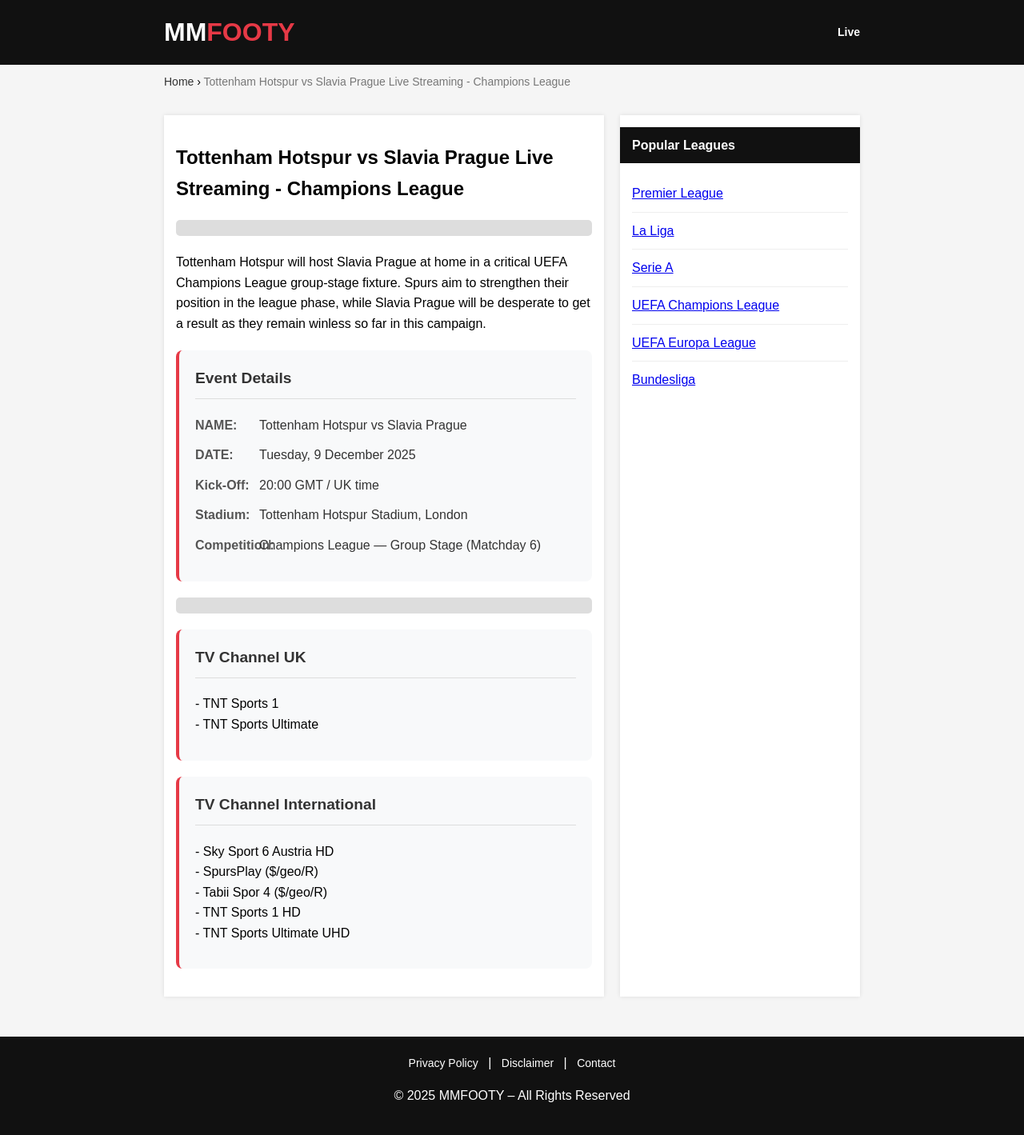
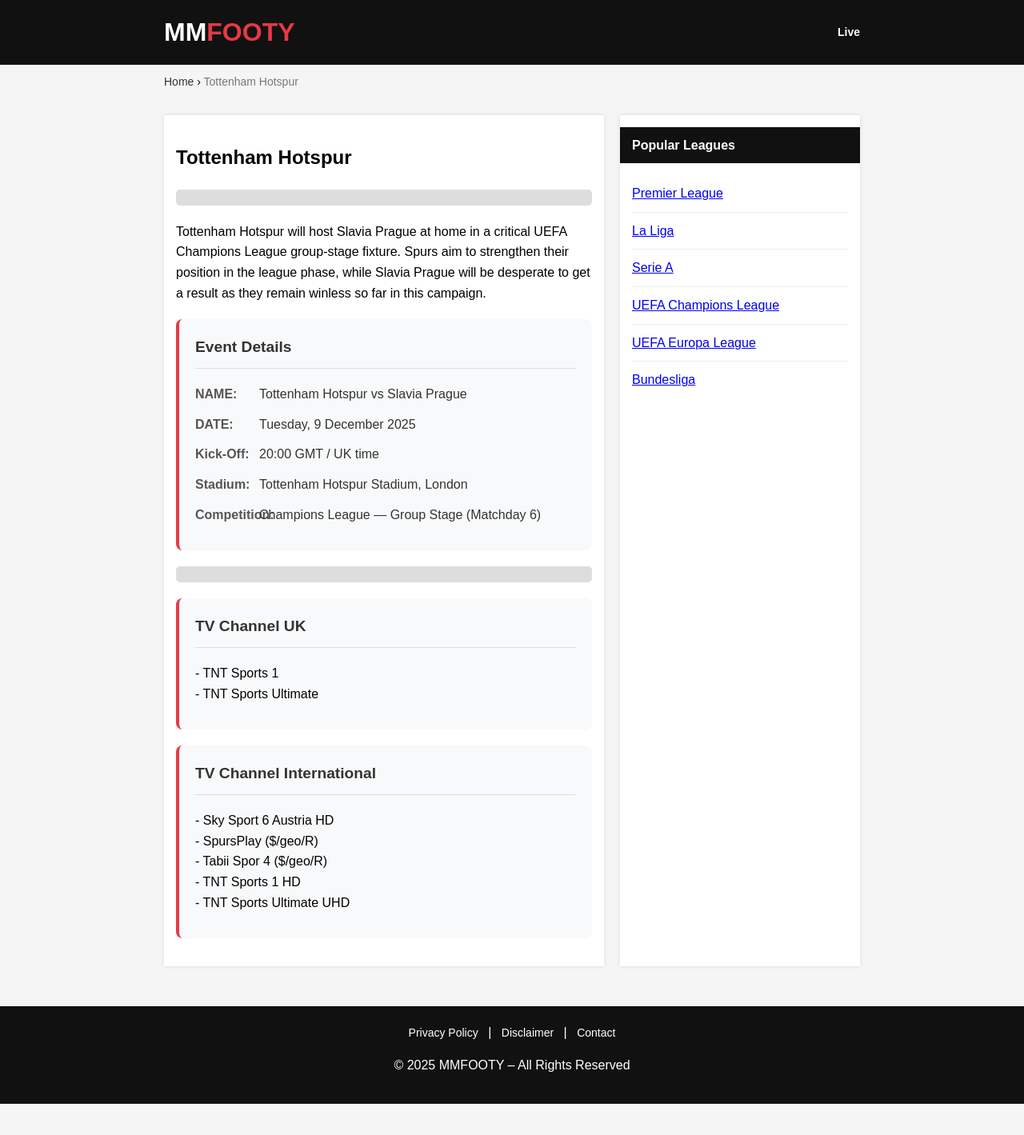
Before and after one commit to mozwav/blog1, a Jekyll site: the page built from _posts/2025-01-01-ztottenham.md, in a window 1280 px wide. Shown: the whole page at 80% size. Built offline with Jekyll 4.4.1, drawn with Linux system fonts in a browser that asks for light colours; some web fonts are replaced; after the commit the page ends 1380 px from its top, so only the background shows below that.

Commit message:
Update 2025-01-01-ztottenham.md

```diff
--- a/_posts/2025-01-01-ztottenham.md
+++ b/_posts/2025-01-01-ztottenham.md
@@ -1,9 +1,9 @@
 ---
 layout: post
-title: "Tottenham Hotspur vs Slavia Prague Live Streaming - Champions League"
+title: "Tottenham Hotspur"
 date: 2025-01-01
 permalink: /tottenham-hotspur
-description: "Tottenham Hotspur vs Slavia Prague live streaming. Champions League match details, TV channels, and official streaming links."
+description: "Tottenham Hotspur match details, TV channels, and official streaming links."
 categories: tottenham
 ---
 
```
